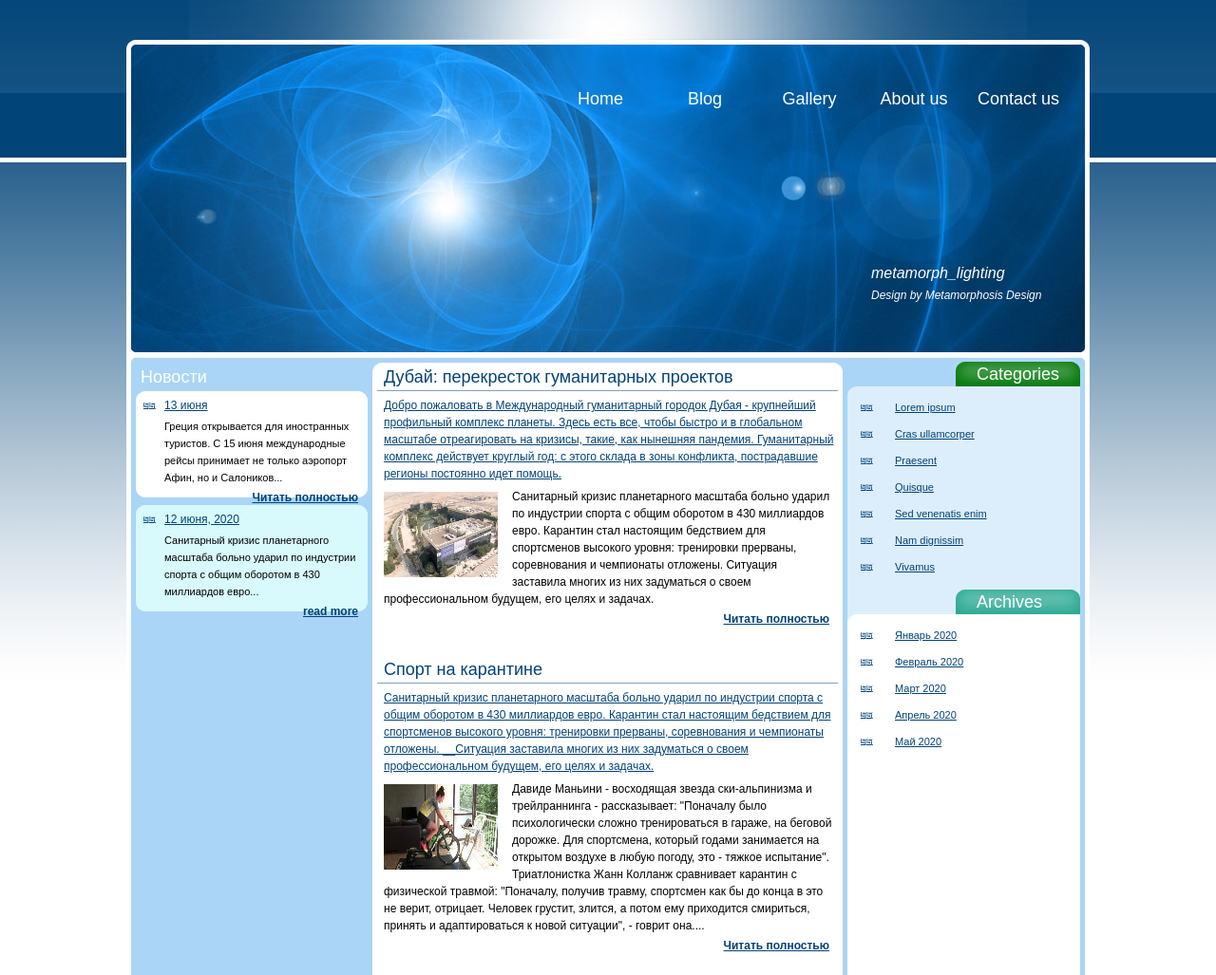
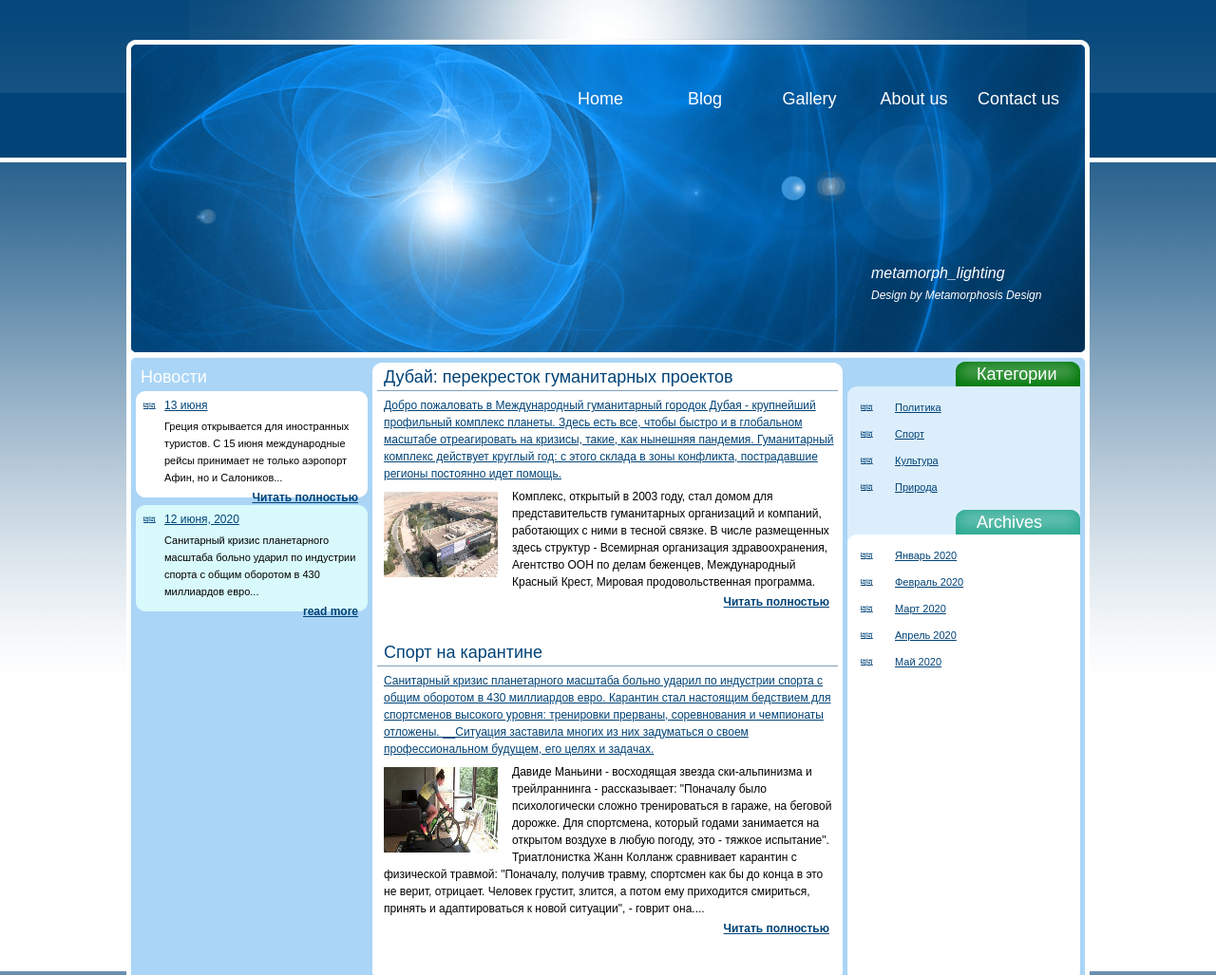
Before and after one commit to andreyzakharchenko2019/KursovayaKarGTU, a plain HTML site: page index.html in a window 1280 px wide. Shown: the top 1027 px of the page at 95% size. Drawn offline with Linux system fonts and the light colour scheme.

Commit message:
Update index.html

```diff
--- a/index.html
+++ b/index.html
@@ -37,15 +37,12 @@
                 <div id="main_bot">
                     <div id="main_top">
                     <div id="right">
-                   	  <h1 class="tit_right1">Categories</h1>
+                   	  <h1 class="tit_right1">Категории</h1>
                         <div class="right_b">
-                           <div class="munth"><a href="#" >Lorem ipsum</a></div>
-                          	<div class="munth"><a href="#" >Cras ullamcorper</a></div>
-                          	<div class="munth"><a href="#" >Praesent</a></div>
-                          	<div class="munth"><a href="#" >Quisque</a></div>
-                          	<div class="munth"><a href="#" >Sed venenatis enim</a></div>
-                          	<div class="munth"><a href="#" >Nam dignissim</a></div>
-                          	<div class="munth"><a href="#" >Vivamus</a></div>
+                           <div class="munth"><a href="#" >Политика</a></div>
+                          	<div class="munth"><a href="#" >Спорт</a></div>
+                          	<div class="munth"><a href="#" >Культура</a></div>
+                          	<div class="munth"><a href="#" >Природа</a></div>
 
            	  		  </div>
                         <h1 class="tit_right2">Archives</h1>
@@ -82,7 +79,7 @@
                       	</div>
                          <div class="text">
                           <img src="images/dubai.jpg" class="img" width="120" height="90" alt="" />
-                          Санитарный кризис планетарного масштаба больно ударил по индустрии спорта с общим оборотом в 430 миллиардов евро. Карантин стал настоящим бедствием для спортсменов высокого уровня: тренировки прерваны, соревнования и чемпионаты отложены. Ситуация заставила многих из них задуматься о своем профессиональном будущем, его целях и задачах. <br />
+                          Комплекс, открытый в 2003 году, стал домом для представительств гуманитарных организаций и компаний, работающих с ними в тесной связке. В числе размещенных здесь структур - Всемирная организация здравоохранения, Агентство ООН по делам беженцев, Международный Красный Крест, Мировая продовольственная программа. <br />
                           <div class="read"><a href="#"> Читать полностью</a></div><br />
                    	  	</div>
                         <h1>Спорт на карантине</h1>
```
